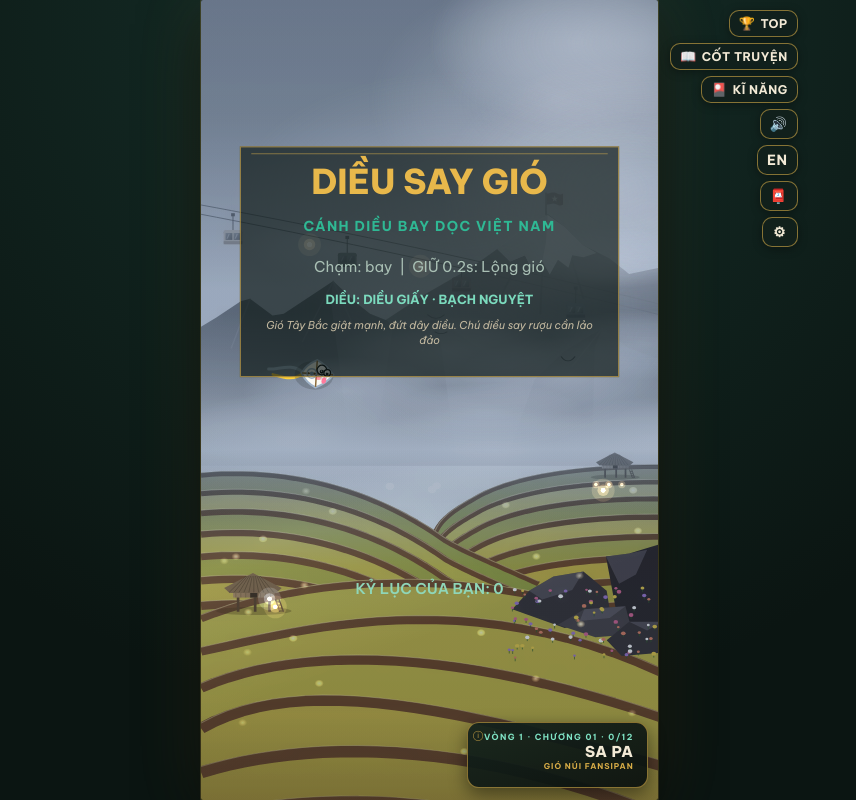
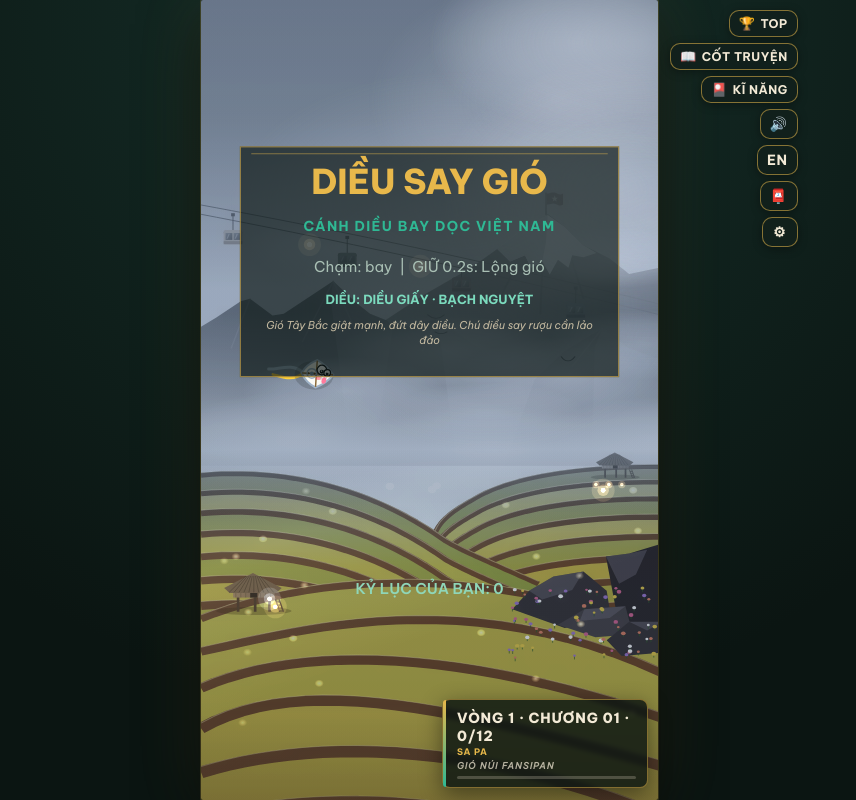
Before and after one commit to phanphucloc/Drunk-Rocket, a website with bundled scripts: page index.html in a window 1280 px wide. Shown: the whole page, without its empty margins (211-1067 px from the left). Built offline with nearby package versions, Linux system fonts and the light colour scheme; no server answers; animation ran at ten frames a second.

Commit message:
feat(hud): o dia danh kieu banner goc duoi-phai (click popup), bo banner canvas, so cong canh diem

```diff
--- a/src/ui/hud.js
+++ b/src/ui/hud.js
@@ -243,6 +243,15 @@ export class HUD {
       ctx.fillStyle = '#ffffff';
       ctx.fillText(`${score}`, cx, 52);
 
+      // Số cổng đã vượt trong chương (nhỏ, cạnh điểm)
+      const gatesIn = (options && options.gatesInChapter) || 0;
+      const gatesMax = (options && options.gatesPerChapter) || 12;
+      ctx.font = '800 11px "Be Vietnam Pro", ui-monospace, monospace';
+      ctx.fillStyle = 'rgba(232, 184, 75, 0.95)';
+      ctx.textAlign = 'left';
+      ctx.fillText(`${gatesIn}/${gatesMax}`, cx + 36, 47);
+      ctx.textAlign = 'center';
+
       // 3. Chapter Badge: VÒNG · ĐỊA DANH (có "viên thuốc" tối để luôn đọc rõ)
       if (currentTheme) {
         const lapNo = (options && options.lapNumber) || 1;
@@ -476,45 +485,6 @@ export class HUD {
 
     ctx.restore();
 
-    // ---- Banner chương (2s, góc trên-trái) ----
-    if (this.chapterBanner && this.chapterBanner.t > 0) {
-      const b = this.chapterBanner;
-      const a = Math.min(1, b.t / 0.35, (b.max - b.t) / 0.25);
-      ctx.save();
-      ctx.globalAlpha = Math.max(0, Math.min(1, a));
-      const x = 12;
-      const y = 10;
-      ctx.fillStyle = 'rgba(11, 21, 18, 0.72)';
-      const w = Math.min(198, this.width - 24);
-      ctx.fillRect(x, y, w, 52);
-      ctx.fillStyle = 'rgba(232, 184, 75, 0.9)';
-      ctx.fillRect(x, y, 3, 52);
-
-      ctx.fillStyle = '#f3ead6';
-      ctx.font = '800 13px "Be Vietnam Pro", sans-serif';
-      ctx.textAlign = 'left';
-      ctx.textBaseline = 'top';
-      ctx.fillText(b.name, x + 10, y + 8);
-
-      ctx.fillStyle = 'rgba(232, 184, 75, 0.95)';
-      ctx.font = '700 9px "Be Vietnam Pro", sans-serif';
-      ctx.fillText(b.sub, x + 10, y + 24);
-
-      if (b.poem) {
-        ctx.fillStyle = 'rgba(243, 234, 214, 0.78)';
-        ctx.font = 'italic 9px "Be Vietnam Pro", serif';
-        // cắt gọn cho vừa khung, không tràn chữ
-        let poem = b.poem.length > 34 ? b.poem.slice(0, 33) + '\u2026' : b.poem;
-        const maxW = w - 18;
-        while (poem.length > 6 && ctx.measureText(poem).width > maxW) {
-          poem = poem.slice(0, -2);
-        }
-        if (poem !== b.poem) poem = poem.trim() + '…';
-        ctx.fillText(poem, x + 10, y + 37);
-      }
-      ctx.restore();
-    }
-
     // ---- Chuyển chương: hiệu ứng điện ảnh nhẹ (KHÔNG rung) ----
     if (this.chapterFade > 0 || this.chapterBand > 0) {
       const a = Math.min(1, this.chapterFade / 0.9);
--- a/style.css
+++ b/style.css
@@ -176,21 +176,58 @@ html, body {
    --------------------------------------------------------------------- */
 .landmark-chip {
   position: absolute;
-  z-index: 40;
-  display: flex;
-  flex-direction: column;
-  align-items: flex-end;
-  gap: 1px;
-  padding: 8px 13px 8px 16px;
-  border-radius: 12px;
-  background: linear-gradient(160deg, rgba(18, 33, 28, 0.93), rgba(9, 16, 14, 0.93));
-  border: 1px solid rgba(232, 184, 75, 0.55);
-  color: var(--paper);
+  z-index: 12;
+  display: block;
+  width: 206px;
+  padding: 9px 11px 8px 14px;
+  text-align: left;
+  background: rgba(11, 21, 18, 0.82);
+  border: 1px solid rgba(232, 184, 75, 0.5);
+  border-radius: 8px;
+  color: var(--paper, #f3ead6);
   font-family: var(--font-ui);
-  text-align: right;
   cursor: pointer;
-  box-shadow: 0 6px 18px rgba(0, 0, 0, 0.45);
-  transition: transform 0.15s ease, border-color 0.15s ease, box-shadow 0.15s ease;
+  box-shadow: 0 6px 22px rgba(0, 0, 0, 0.45);
+  backdrop-filter: blur(2px);
+  transition: transform 0.15s ease, box-shadow 0.2s ease, opacity 0.25s ease;
+}
+.landmark-chip::before {
+  content: '';
+  position: absolute;
+  left: 0;
+  top: 0;
+  bottom: 0;
+  width: 3px;
+  border-radius: 8px 0 0 8px;
+  background: linear-gradient(180deg, #e8b84b, #2fb894);
+}
+.landmark-chip:hover { transform: translateY(-2px); box-shadow: 0 10px 26px rgba(0, 0, 0, 0.55); }
+.landmark-chip .chip-dot { display: none; }
+.landmark-chip .chip-line1 {
+  display: block;
+  font-size: 14px;
+  font-weight: 800;
+  letter-spacing: 0.06em;
+  color: var(--paper, #f3ead6);
+}
+.landmark-chip .chip-line2 {
+  display: block;
+  font-size: 9px;
+  font-weight: 700;
+  letter-spacing: 0.08em;
+  color: var(--gold, #e8b84b);
+  margin-top: 2px;
+}
+.landmark-chip .chip-line3 {
+  display: block;
+  font-size: 9px;
+  font-style: italic;
+  line-height: 1.25;
+  color: rgba(243, 234, 214, 0.72);
+  margin-top: 3px;
+  white-space: nowrap;
+  overflow: hidden;
+  text-overflow: ellipsis;
 }
 
 .landmark-chip:hover {
```
